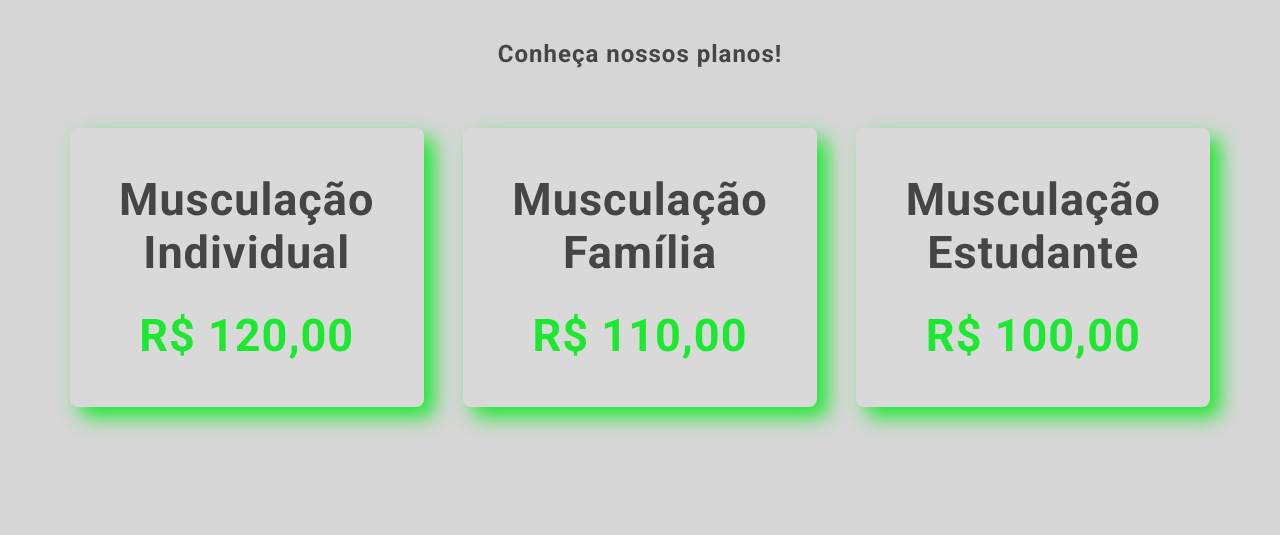
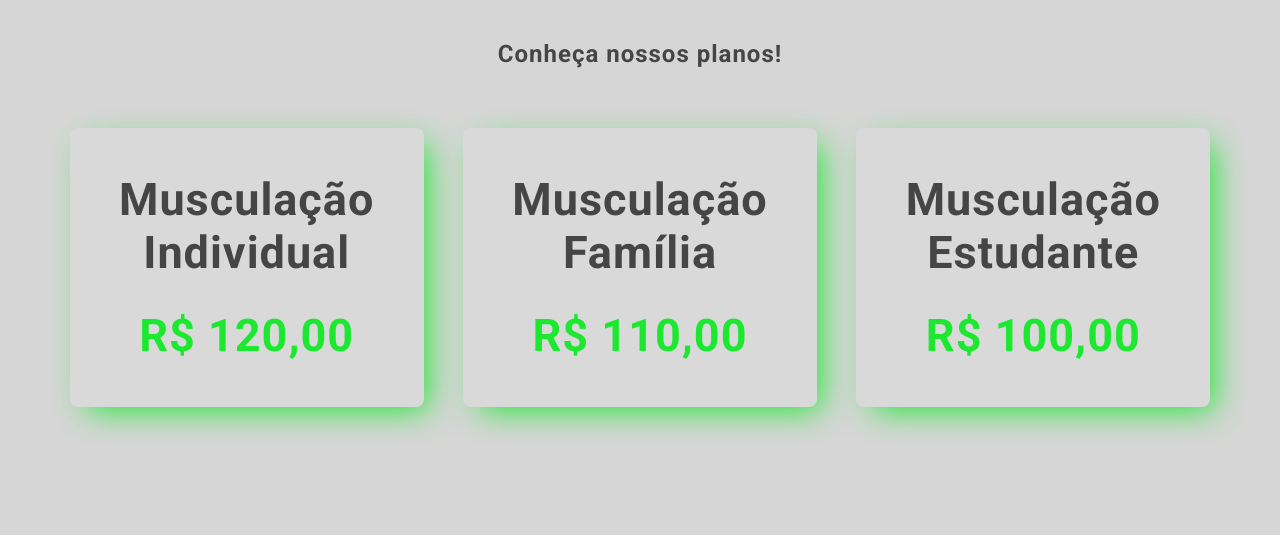
Before and after one commit to Harreson-Lima/Curso-Desenvolvimento-Web-ProgramadorBr, a plain HTML site: page Desafio-Negócios/index.html in a window 1280 px wide. Shown: the part 820-1355 px from the top of the page. Drawn offline with Linux system fonts and the light colour scheme.

Commit message:
box-shadow edit

```diff
--- a/Desafio-Negócios/css/style.css
+++ b/Desafio-Negócios/css/style.css
@@ -102,7 +102,9 @@ a {
     flex-direction: column;
     width: 30%;
     padding: 30px;
-    box-shadow: 10px 10px 20px #1ce830;
+    -webkit-box-shadow: 10px 10px 33px -7px rgba(28,232,48,1);
+    -moz-box-shadow: 10px 10px 33px -7px rgba(28,232,48,1);
+    box-shadow: 10px 10px 33px -7px rgba(28,232,48,1);
     cursor: no-drop;
     border-radius: 8px;
     background-color: #d9d9d9;
```
